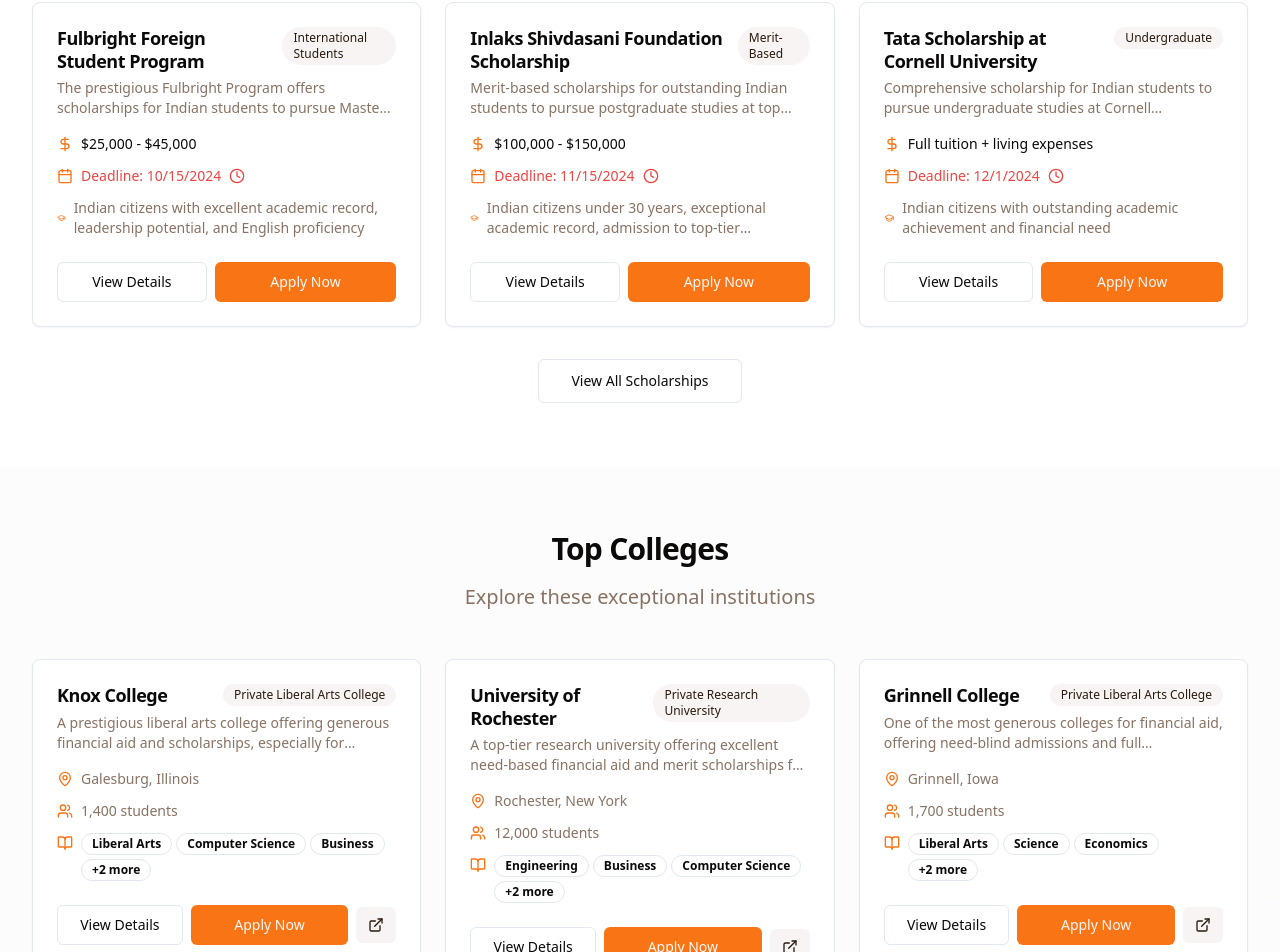
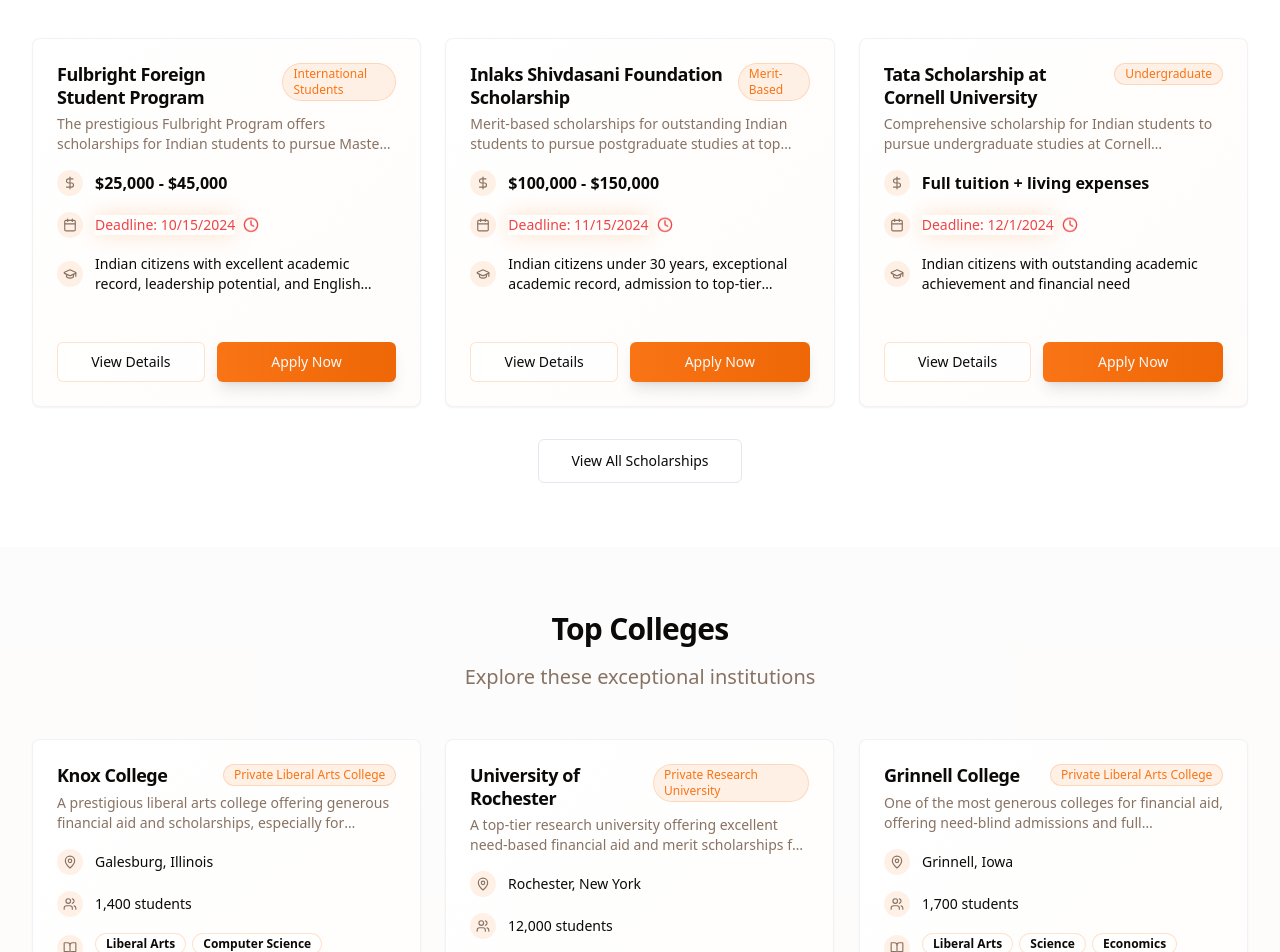
Before and after one commit to h23ii88/orange-campus-connect, a React (Vite) app: page / in a window 1280 px wide. Shown: the part 879-1831 px from the top of the page. Built offline with nearby package versions, Linux system fonts and the light colour scheme.

Commit message:
Refactor: Enhance UI/UX with animations

```diff
--- a/src/components/CollegeCard.tsx
+++ b/src/components/CollegeCard.tsx
@@ -29,42 +29,60 @@ const CollegeCard = ({
 }: CollegeCardProps) => {
   const [showApplicationModal, setShowApplicationModal] = useState(false);
   return (
-    <Card className="h-full hover:shadow-lg transition-all duration-300 border border-border hover:border-primary/20 group">
-      <CardHeader className="pb-4">
+    <Card className="h-full group relative overflow-hidden bg-gradient-to-br from-card to-orange-50/20 border border-border/50 transition-all duration-500 hover:scale-[1.02] hover:shadow-xl hover:shadow-primary/10 glow-on-hover parallax-tilt">
+      <div className="absolute inset-0 bg-gradient-to-br from-transparent via-primary/3 to-primary/8 opacity-0 group-hover:opacity-100 transition-opacity duration-500" />
+
+      <CardHeader className="pb-4 relative z-10">
         <div className="flex justify-between items-start gap-2">
-          <CardTitle className="text-lg font-semibold leading-tight group-hover:text-primary transition-colors">
+          <CardTitle className="text-lg font-semibold leading-tight group-hover:text-primary transition-colors duration-300">
             {name}
           </CardTitle>
-          <Badge variant="secondary" className="text-xs font-medium">
+          <Badge
+            variant="secondary"
+            className="text-xs font-medium bg-primary/10 text-primary border-primary/20 group-hover:bg-primary group-hover:text-primary-foreground transition-all duration-300"
+          >
             {type}
           </Badge>
         </div>
-        <CardDescription className="text-sm line-clamp-2">
+        <CardDescription className="text-sm line-clamp-2 text-muted-foreground group-hover:text-foreground transition-colors duration-300">
           {description}
         </CardDescription>
       </CardHeader>
 
-      <CardContent className="space-y-3">
-        <div className="flex items-center text-sm text-muted-foreground">
-          <MapPin className="h-4 w-4 mr-2 text-primary" />
-          <span>{location}</span>
+      <CardContent className="space-y-4 relative z-10">
+        <div className="flex items-center text-sm text-muted-foreground group-hover:text-foreground transition-colors duration-300">
+          <div className="p-1.5 rounded-full bg-primary/10 group-hover:bg-primary group-hover:text-primary-foreground transition-all duration-300 mr-3">
+            <MapPin className="h-3.5 w-3.5" />
+          </div>
+          <span className="text-foreground font-medium">{location}</span>
         </div>
 
-        <div className="flex items-center text-sm text-muted-foreground">
-          <Users className="h-4 w-4 mr-2 text-primary" />
-          <span>{studentCount} students</span>
+        <div className="flex items-center text-sm text-muted-foreground group-hover:text-foreground transition-colors duration-300">
+          <div className="p-1.5 rounded-full bg-primary/10 group-hover:bg-primary group-hover:text-primary-foreground transition-all duration-300 mr-3">
+            <Users className="h-3.5 w-3.5" />
+          </div>
+          <span className="text-foreground font-medium">{studentCount} students</span>
         </div>
 
-        <div className="flex items-start text-sm text-muted-foreground">
-          <BookOpen className="h-4 w-4 mr-2 mt-0.5 text-primary flex-shrink-0" />
-          <div className="flex flex-wrap gap-1">
+        <div className="flex items-start text-sm text-muted-foreground group-hover:text-foreground transition-colors duration-300">
+          <div className="p-1.5 rounded-full bg-primary/10 group-hover:bg-primary group-hover:text-primary-foreground transition-all duration-300 mr-3 mt-0.5">
+            <BookOpen className="h-3.5 w-3.5" />
+          </div>
+          <div className="flex flex-wrap gap-1.5">
             {(programs || []).slice(0, 3).map((program, index) => (
-              <Badge key={index} variant="outline" className="text-xs">
+              <Badge
+                key={index}
+                variant="outline"
+                className="text-xs bg-background/50 border-primary/20 hover:bg-primary/10 transition-all duration-300"
+              >
                 {program}
               </Badge>
             ))}
             {(programs || []).length > 3 && (
-              <Badge variant="outline" className="text-xs">
+              <Badge
+                variant="outline"
+                className="text-xs bg-primary/5 border-primary/30 text-primary font-medium"
+              >
                 +{(programs || []).length - 3} more
               </Badge>
             )}
@@ -72,19 +90,27 @@ const CollegeCard = ({
         </div>
       </CardContent>
 
-      <CardFooter className="flex gap-2">
+      <CardFooter className="flex gap-2 pt-6 relative z-10">
         <Link to={`/colleges/${id}`} className="flex-1">
-          <Button variant="outline" className="w-full">
+          <Button
+            variant="outline"
+            className="w-full bg-background/50 backdrop-blur-sm border-primary/20 hover:bg-primary/10 hover:border-primary/40 transition-all duration-300 group-hover:scale-105"
+          >
             View Details
           </Button>
         </Link>
         <Button
           onClick={() => setShowApplicationModal(true)}
-          className="flex-1"
+          className="flex-1 bg-gradient-to-r from-primary to-orange-600 hover:from-primary/90 hover:to-orange-600/90 shadow-lg hover:shadow-xl transition-all duration-300 group-hover:scale-105"
         >
           Apply Now
         </Button>
-        <Button size="sm" variant="secondary" asChild>
+        <Button
+          size="sm"
+          variant="secondary"
+          className="bg-background/50 backdrop-blur-sm border-primary/20 hover:bg-primary/10 hover:border-primary/40 transition-all duration-300 group-hover:scale-105"
+          asChild
+        >
           <a href={website} target="_blank" rel="noopener noreferrer">
             <ExternalLink className="h-4 w-4" />
           </a>
--- a/src/components/ScholarshipCard.tsx
+++ b/src/components/ScholarshipCard.tsx
@@ -29,52 +29,66 @@ const ScholarshipCard = ({
   const isDeadlineSoon = new Date(deadline) <= new Date(Date.now() + 30 * 24 * 60 * 60 * 1000);
 
   return (
-    <Card className="h-full hover:shadow-lg transition-all duration-300 border border-border hover:border-primary/20 group">
-      <CardHeader className="pb-4">
+    <Card className="h-full group relative overflow-hidden bg-gradient-to-br from-card to-orange-50/30 border border-border/50 transition-all duration-500 hover:scale-[1.02] hover:shadow-xl hover:shadow-primary/10 glow-on-hover">
+      <div className="absolute inset-0 bg-gradient-to-br from-transparent via-primary/5 to-primary/10 opacity-0 group-hover:opacity-100 transition-opacity duration-500" />
+
+      <CardHeader className="pb-4 relative z-10">
         <div className="flex justify-between items-start gap-2">
-          <CardTitle className="text-lg font-semibold leading-tight group-hover:text-primary transition-colors">
+          <CardTitle className="text-lg font-semibold leading-tight group-hover:text-primary transition-colors duration-300">
             {title}
           </CardTitle>
-          <Badge variant="secondary" className="text-xs font-medium">
+          <Badge
+            variant="secondary"
+            className="text-xs font-medium bg-primary/10 text-primary border-primary/20 group-hover:bg-primary group-hover:text-primary-foreground transition-all duration-300"
+          >
             {category}
           </Badge>
         </div>
-        <CardDescription className="text-sm line-clamp-2">
+        <CardDescription className="text-sm line-clamp-2 text-muted-foreground group-hover:text-foreground transition-colors duration-300">
           {description}
         </CardDescription>
       </CardHeader>
 
-      <CardContent className="space-y-3">
-        <div className="flex items-center text-sm text-muted-foreground">
-          <DollarSign className="h-4 w-4 mr-2 text-primary" />
-          <span className="font-medium text-foreground">{amount}</span>
+      <CardContent className="space-y-4 relative z-10">
+        <div className="flex items-center text-sm text-muted-foreground group-hover:text-foreground transition-colors duration-300">
+          <div className="p-1.5 rounded-full bg-primary/10 group-hover:bg-primary group-hover:text-primary-foreground transition-all duration-300 mr-3">
+            <DollarSign className="h-3.5 w-3.5" />
+          </div>
+          <span className="font-semibold text-foreground text-base">{amount}</span>
         </div>
 
-        <div className="flex items-center text-sm text-muted-foreground">
-          <Calendar className="h-4 w-4 mr-2 text-primary" />
-          <span className={isDeadlineSoon ? 'text-destructive font-medium' : ''}>
+        <div className="flex items-center text-sm text-muted-foreground group-hover:text-foreground transition-colors duration-300">
+          <div className="p-1.5 rounded-full bg-primary/10 group-hover:bg-primary group-hover:text-primary-foreground transition-all duration-300 mr-3">
+            <Calendar className="h-3.5 w-3.5" />
+          </div>
+          <span className={isDeadlineSoon ? 'text-destructive font-medium animate-pulse-glow' : 'text-foreground'}>
             Deadline: {new Date(deadline).toLocaleDateString()}
           </span>
           {isDeadlineSoon && (
-            <Clock className="h-4 w-4 ml-2 text-destructive" />
+            <Clock className="h-4 w-4 ml-2 text-destructive animate-bounce-gentle" />
           )}
         </div>
 
-        <div className="flex items-center text-sm text-muted-foreground">
-          <GraduationCap className="h-4 w-4 mr-2 text-primary" />
-          <span className="line-clamp-2">{eligibility}</span>
+        <div className="flex items-center text-sm text-muted-foreground group-hover:text-foreground transition-colors duration-300">
+          <div className="p-1.5 rounded-full bg-primary/10 group-hover:bg-primary group-hover:text-primary-foreground transition-all duration-300 mr-3">
+            <GraduationCap className="h-3.5 w-3.5" />
+          </div>
+          <span className="line-clamp-2 text-foreground">{eligibility}</span>
         </div>
       </CardContent>
 
-      <CardFooter className="flex gap-2">
+      <CardFooter className="flex gap-3 pt-6 relative z-10">
         <Link to={`/scholarships/${id}`} className="flex-1">
-          <Button variant="outline" className="w-full">
+          <Button
+            variant="outline"
+            className="w-full bg-background/50 backdrop-blur-sm border-primary/20 hover:bg-primary/10 hover:border-primary/40 transition-all duration-300 group-hover:scale-105"
+          >
             View Details
           </Button>
         </Link>
         <Button
           onClick={() => setShowApplicationModal(true)}
-          className="flex-1"
+          className="flex-1 bg-gradient-to-r from-primary to-orange-600 hover:from-primary/90 hover:to-orange-600/90 shadow-lg hover:shadow-xl transition-all duration-300 group-hover:scale-105"
         >
           Apply Now
         </Button>
--- a/src/index.css
+++ b/src/index.css
@@ -39,10 +39,18 @@ All colors MUST be HSL.
     /* Gradients */
     --gradient-primary: linear-gradient(135deg, hsl(var(--primary)), hsl(var(--orange-600)));
     --gradient-hero: linear-gradient(135deg, hsl(var(--orange-500)) 0%, hsl(var(--orange-600)) 100%);
+    --gradient-card: linear-gradient(145deg, hsl(var(--card)) 0%, hsl(var(--orange-50)) 100%);
+    --gradient-glow: radial-gradient(circle at 50% 50%, hsl(var(--primary) / 0.1) 0%, transparent 70%);
 
     /* Shadows */
     --shadow-orange: 0 10px 30px -10px hsl(var(--primary) / 0.3);
     --shadow-card: 0 4px 12px -2px hsl(var(--primary) / 0.1);
+    --shadow-card-hover: 0 20px 40px -8px hsl(var(--primary) / 0.25);
+    --shadow-glow: 0 0 30px hsl(var(--primary) / 0.15);
+
+    /* Glass morphism */
+    --glass-bg: hsla(var(--background), 0.8);
+    --glass-border: hsla(var(--primary), 0.2);
 
     --destructive: 0 84.2% 60.2%;
     --destructive-foreground: 210 40% 98%;
@@ -118,3 +126,66 @@ All colors MUST be HSL.
     @apply bg-background text-foreground;
   }
 }
+
+@layer components {
+  .card-gradient {
+    background: var(--gradient-card);
+  }
+
+  .glass-card {
+    background: var(--glass-bg);
+    backdrop-filter: blur(10px);
+    border: 1px solid var(--glass-border);
+  }
+
+  .glow-on-hover {
+    position: relative;
+    transition: all 0.3s cubic-bezier(0.4, 0, 0.2, 1);
+  }
+
+  .glow-on-hover::before {
+    content: '';
+    position: absolute;
+    top: 0;
+    left: 0;
+    right: 0;
+    bottom: 0;
+    border-radius: inherit;
+    background: var(--gradient-glow);
+    opacity: 0;
+    transition: opacity 0.3s ease;
+    z-index: -1;
+  }
+
+  .glow-on-hover:hover::before {
+    opacity: 1;
+  }
+
+  .floating-animation {
+    animation: float 6s ease-in-out infinite;
+  }
+
+  .parallax-tilt {
+    transform-style: preserve-3d;
+    transition: transform 0.3s ease;
+  }
+
+  .parallax-tilt:hover {
+    transform: perspective(1000px) rotateX(5deg) rotateY(5deg) scale3d(1.05, 1.05, 1.05);
+  }
+}
+
+@keyframes float {
+  0%, 100% { transform: translateY(0px); }
+  50% { transform: translateY(-10px); }
+}
+
+@keyframes shimmer {
+  0% { transform: translateX(-100%); }
+  100% { transform: translateX(100%); }
+}
+
+@keyframes pulse-glow {
+  0%, 100% { box-shadow: 0 0 20px hsl(var(--primary) / 0.2); }
+  50% { box-shadow: 0 0 40px hsl(var(--primary) / 0.4); }
+}
--- a/src/pages/Index.tsx
+++ b/src/pages/Index.tsx
@@ -54,29 +54,30 @@ const Index = () => {
       </section>
 
       {/* Stats Section */}
-      <section className="py-16 bg-muted/30">
-        <div className="max-w-7xl mx-auto px-4 sm:px-6 lg:px-8">
+      <section className="py-16 bg-muted/30 relative overflow-hidden">
+        <div className="absolute inset-0 bg-gradient-to-r from-primary/5 via-transparent to-orange-500/5" />
+        <div className="max-w-7xl mx-auto px-4 sm:px-6 lg:px-8 relative z-10">
           <div className="grid grid-cols-1 md:grid-cols-3 gap-8">
-            <div className="text-center">
-              <div className="mx-auto w-12 h-12 bg-primary/10 rounded-lg flex items-center justify-center mb-4">
-                <Award className="h-6 w-6 text-primary" />
+            <div className="text-center animate-fade-in" style={{ animationDelay: '200ms', animationFillMode: 'both' }}>
+              <div className="mx-auto w-16 h-16 bg-gradient-to-br from-primary/20 to-orange-500/20 rounded-2xl flex items-center justify-center mb-6 glow-on-hover transition-all duration-300 hover:scale-110">
+                <Award className="h-8 w-8 text-primary" />
               </div>
-              <h3 className="text-2xl font-bold text-primary">500+</h3>
-              <p className="text-muted-foreground">Scholarships Available</p>
+              <h3 className="text-3xl font-bold bg-gradient-to-r from-primary to-orange-600 bg-clip-text text-transparent mb-2">500+</h3>
+              <p className="text-muted-foreground font-medium">Scholarships Available</p>
             </div>
-            <div className="text-center">
-              <div className="mx-auto w-12 h-12 bg-primary/10 rounded-lg flex items-center justify-center mb-4">
-                <GraduationCap className="h-6 w-6 text-primary" />
+            <div className="text-center animate-fade-in" style={{ animationDelay: '400ms', animationFillMode: 'both' }}>
+              <div className="mx-auto w-16 h-16 bg-gradient-to-br from-primary/20 to-orange-500/20 rounded-2xl flex items-center justify-center mb-6 glow-on-hover transition-all duration-300 hover:scale-110">
+                <GraduationCap className="h-8 w-8 text-primary" />
               </div>
-              <h3 className="text-2xl font-bold text-primary">200+</h3>
-              <p className="text-muted-foreground">Partner Colleges</p>
+              <h3 className="text-3xl font-bold bg-gradient-to-r from-primary to-orange-600 bg-clip-text text-transparent mb-2">200+</h3>
+              <p className="text-muted-foreground font-medium">Partner Colleges</p>
             </div>
-            <div className="text-center">
-              <div className="mx-auto w-12 h-12 bg-primary/10 rounded-lg flex items-center justify-center mb-4">
-                <Users className="h-6 w-6 text-primary" />
+            <div className="text-center animate-fade-in" style={{ animationDelay: '600ms', animationFillMode: 'both' }}>
+              <div className="mx-auto w-16 h-16 bg-gradient-to-br from-primary/20 to-orange-500/20 rounded-2xl flex items-center justify-center mb-6 glow-on-hover transition-all duration-300 hover:scale-110">
+                <Users className="h-8 w-8 text-primary" />
               </div>
-              <h3 className="text-2xl font-bold text-primary">10K+</h3>
-              <p className="text-muted-foreground">Students Helped</p>
+              <h3 className="text-3xl font-bold bg-gradient-to-r from-primary to-orange-600 bg-clip-text text-transparent mb-2">10K+</h3>
+              <p className="text-muted-foreground font-medium">Students Helped</p>
             </div>
           </div>
         </div>
@@ -90,8 +91,17 @@ const Index = () => {
             <p className="text-xl text-muted-foreground">Don't miss these great opportunities</p>
           </div>
           <div className="grid grid-cols-1 md:grid-cols-2 lg:grid-cols-3 gap-6 mb-8">
-            {featuredScholarships.map((scholarship) => (
-              <ScholarshipCard key={scholarship.id} {...scholarship} />
+            {featuredScholarships.map((scholarship, index) => (
+              <div
+                key={scholarship.id}
+                className="animate-slide-up floating-animation"
+                style={{
+                  animationDelay: `${index * 150}ms`,
+                  animationFillMode: 'both'
+                }}
+              >
+                <ScholarshipCard {...scholarship} />
+              </div>
             ))}
           </div>
           <div className="text-center">
@@ -112,8 +122,17 @@ const Index = () => {
             <p className="text-xl text-muted-foreground">Explore these exceptional institutions</p>
           </div>
           <div className="grid grid-cols-1 md:grid-cols-2 lg:grid-cols-3 gap-6 mb-8">
-            {featuredColleges.map((college) => (
-              <CollegeCard key={college.id} {...college} />
+            {featuredColleges.map((college, index) => (
+              <div
+                key={college.id}
+                className="animate-scale-in"
+                style={{
+                  animationDelay: `${index * 200}ms`,
+                  animationFillMode: 'both'
+                }}
+              >
+                <CollegeCard {...college} />
+              </div>
             ))}
           </div>
           <div className="text-center">
--- a/tailwind.config.ts
+++ b/tailwind.config.ts
@@ -91,11 +91,73 @@ export default {
 					to: {
 						height: '0'
 					}
+				},
+				'slide-up': {
+					from: {
+						opacity: '0',
+						transform: 'translateY(20px)'
+					},
+					to: {
+						opacity: '1',
+						transform: 'translateY(0)'
+					}
+				},
+				'slide-in-right': {
+					from: {
+						opacity: '0',
+						transform: 'translateX(20px)'
+					},
+					to: {
+						opacity: '1',
+						transform: 'translateX(0)'
+					}
+				},
+				'fade-in': {
+					from: {
+						opacity: '0'
+					},
+					to: {
+						opacity: '1'
+					}
+				},
+				'scale-in': {
+					from: {
+						opacity: '0',
+						transform: 'scale(0.95)'
+					},
+					to: {
+						opacity: '1',
+						transform: 'scale(1)'
+					}
+				},
+				'shimmer': {
+					'0%': { transform: 'translateX(-100%)' },
+					'100%': { transform: 'translateX(100%)' }
+				},
+				'pulse-glow': {
+					'0%, 100%': { boxShadow: '0 0 20px hsl(var(--primary) / 0.2)' },
+					'50%': { boxShadow: '0 0 40px hsl(var(--primary) / 0.4)' }
+				},
+				'float': {
+					'0%, 100%': { transform: 'translateY(0px)' },
+					'50%': { transform: 'translateY(-10px)' }
+				},
+				'bounce-gentle': {
+					'0%, 100%': { transform: 'translateY(0)' },
+					'50%': { transform: 'translateY(-5px)' }
 				}
 			},
 			animation: {
 				'accordion-down': 'accordion-down 0.2s ease-out',
-				'accordion-up': 'accordion-up 0.2s ease-out'
+				'accordion-up': 'accordion-up 0.2s ease-out',
+				'slide-up': 'slide-up 0.5s ease-out',
+				'slide-in-right': 'slide-in-right 0.5s ease-out',
+				'fade-in': 'fade-in 0.6s ease-out',
+				'scale-in': 'scale-in 0.4s ease-out',
+				'shimmer': 'shimmer 2s infinite',
+				'pulse-glow': 'pulse-glow 2s ease-in-out infinite',
+				'float': 'float 6s ease-in-out infinite',
+				'bounce-gentle': 'bounce-gentle 2s ease-in-out infinite'
 			}
 		}
 	},
```
